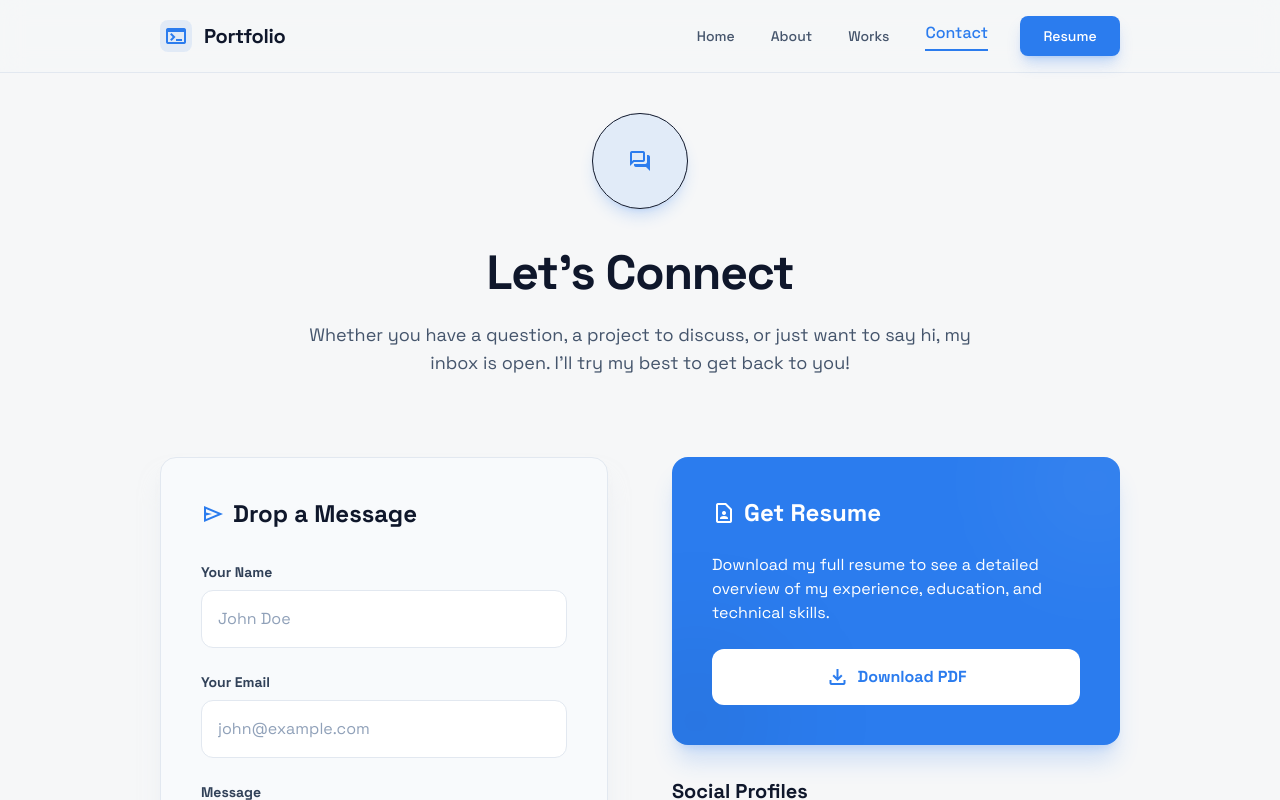
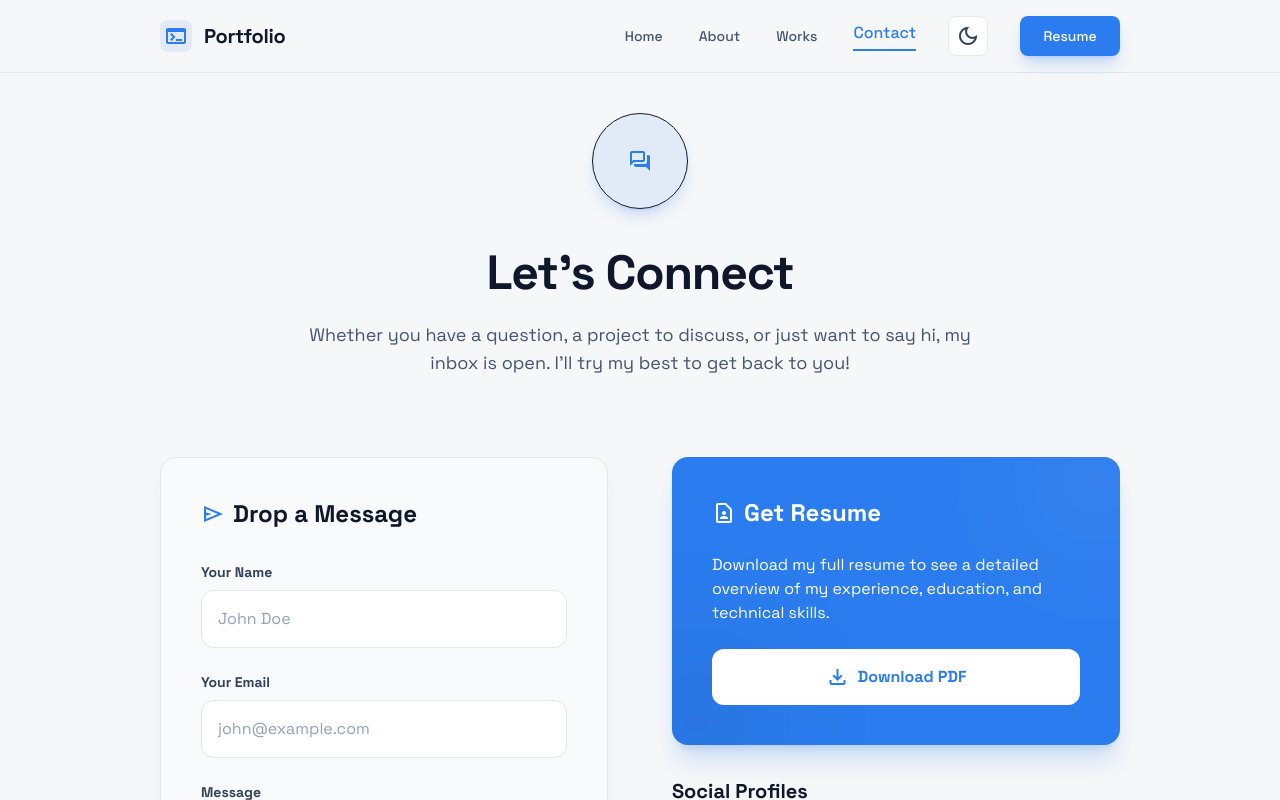
Before and after one commit to SabitMolla/SabitMolla.github.io, a React (Vite) app: page /contact in a window 1280 px wide. Shown: the top 800 px of the page. Built offline with nearby package versions, Linux system fonts and the light colour scheme.

Commit message:
Add dark/light mode toggle button in navbar

```diff
--- a/src/Navbar.jsx
+++ b/src/Navbar.jsx
@@ -1,8 +1,10 @@
 import React from 'react';
 import { Link, useLocation } from 'react-router-dom';
+import useTheme from './useTheme';
 
 function Navbar() {
   const location = useLocation();
+  const { isDark, toggleTheme } = useTheme();
 
   const links = [
     { to: '/', label: 'Home' },
@@ -30,8 +32,8 @@ function Navbar() {
                 key={link.to}
                 to={link.to}
                 className={`${isActive
-                    ? 'text-primary font-bold border-b-2 border-primary pb-1'
-                    : 'text-slate-600 dark:text-slate-300 hover:text-primary dark:hover:text-primary text-sm font-medium transition-colors'
+                  ? 'text-primary font-bold border-b-2 border-primary pb-1'
+                  : 'text-slate-600 dark:text-slate-300 hover:text-primary dark:hover:text-primary text-sm font-medium transition-colors'
                   }`}
               >
                 {link.label}
@@ -39,6 +41,18 @@ function Navbar() {
             );
           })}
         </nav>
+
+        {/* Dark/Light Mode Toggle */}
+        <button
+          onClick={toggleTheme}
+          className="flex items-center justify-center size-10 rounded-lg border border-slate-200 dark:border-slate-700 bg-white dark:bg-slate-800 hover:bg-slate-100 dark:hover:bg-slate-700 transition-all active:scale-90"
+          aria-label={isDark ? 'Switch to light mode' : 'Switch to dark mode'}
+          title={isDark ? 'Switch to light mode' : 'Switch to dark mode'}
+        >
+          <span className="material-symbols-outlined text-xl text-slate-700 dark:text-slate-200">
+            {isDark ? 'light_mode' : 'dark_mode'}
+          </span>
+        </button>
 
         <a
           href="/Portfolio/CV.pdf"
--- /dev/null
+++ b/src/useTheme.js
@@ -0,0 +1,31 @@
+import { useState, useEffect } from 'react';
+
+/**
+ * Custom hook for managing dark/light theme.
+ * Persists user preference in localStorage.
+ * Falls back to system preference on first visit.
+ */
+export default function useTheme() {
+    const [isDark, setIsDark] = useState(() => {
+        // Check localStorage first
+        const saved = localStorage.getItem('theme');
+        if (saved) return saved === 'dark';
+        // Fall back to system preference
+        return window.matchMedia('(prefers-color-scheme: dark)').matches;
+    });
+
+    useEffect(() => {
+        const root = document.documentElement;
+        if (isDark) {
+            root.classList.add('dark');
+            localStorage.setItem('theme', 'dark');
+        } else {
+            root.classList.remove('dark');
+            localStorage.setItem('theme', 'light');
+        }
+    }, [isDark]);
+
+    const toggleTheme = () => setIsDark(prev => !prev);
+
+    return { isDark, toggleTheme };
+}
```
Also changed, not shown: 7 other files (tests, documents, lock files or other folders).
